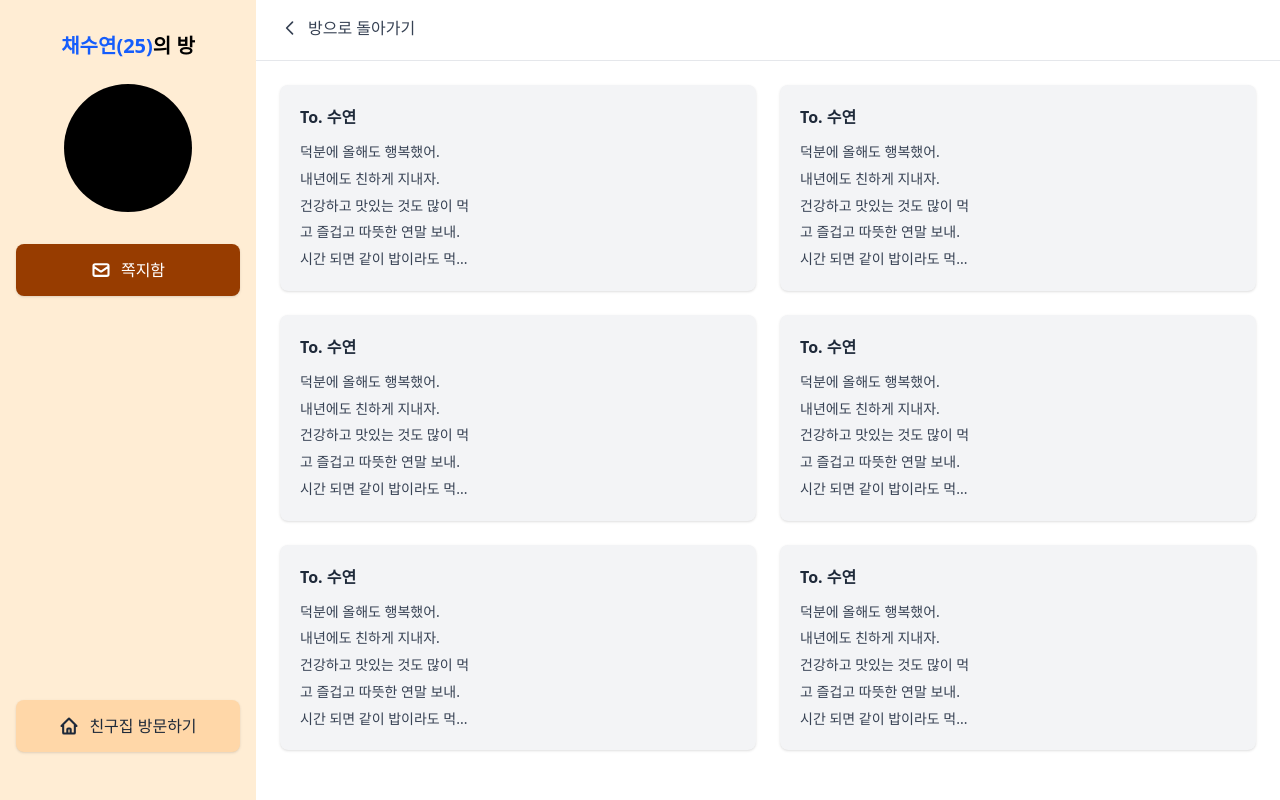
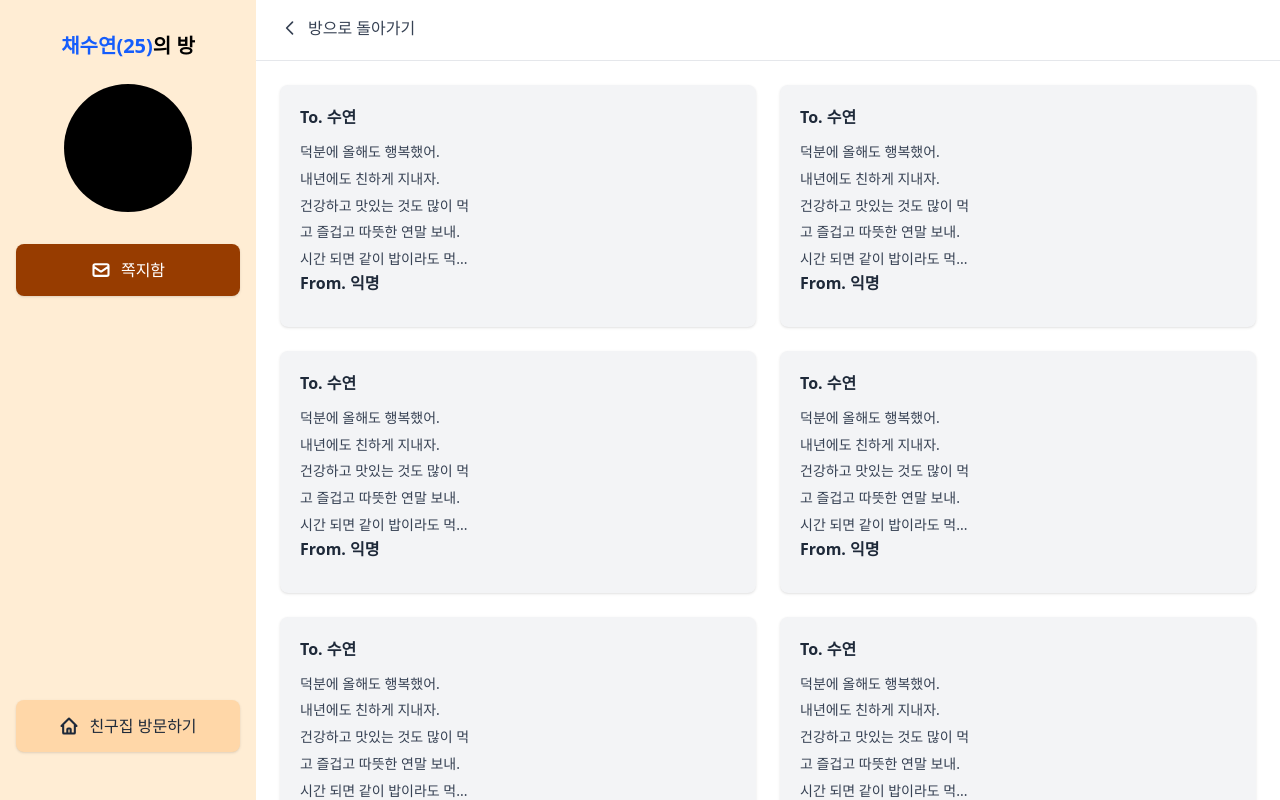
Before and after one commit to gsainfoteam/GISTree, a React app in the folder frontend/: page /msgBox in a window 1280 px wide. Built offline with nearby package versions, Linux system fonts and the light colour scheme; the HTML template or start-up script is replaced by a standard one.

Commit message:
feat: add sender to MsgCard component

```diff
--- a/frontend/src/components/MsgCard.tsx
+++ b/frontend/src/components/MsgCard.tsx
@@ -1,9 +1,10 @@
 interface MsgCardProps {
   recipient: string;
   content: string[];
+  sender: string;
 }
 
-export default function MsgCard({ recipient, content }: MsgCardProps) {
+export default function MsgCard({ recipient, content, sender }: MsgCardProps) {
   return (
     <div className="bg-gray-100 rounded-lg p-5 shadow-sm hover:shadow-md transition-shadow">
       <div className="font-semibold text-gray-800 mb-3">
@@ -14,6 +15,9 @@ export default function MsgCard({ recipient, content }: MsgCardProps) {
           <p key={index}>{line}</p>
         ))}
       </div>
+      <div className="font-semibold text-gray-800 mb-3">
+        From. {sender}
+      </div>
     </div>
   );
 }
--- a/frontend/src/routes/msgBox.tsx
+++ b/frontend/src/routes/msgBox.tsx
@@ -12,7 +12,8 @@ function RouteComponent() {
         '건강하고 맛있는 것도 많이 먹',
         '고 즐겁고 따뜻한 연말 보내.',
         '시간 되면 같이 밥이라도 먹...'
-      ]
+      ],
+      sender: '익명'
     },
     {
       recipient: '수연',
@@ -22,7 +23,8 @@ function RouteComponent() {
         '건강하고 맛있는 것도 많이 먹',
         '고 즐겁고 따뜻한 연말 보내.',
         '시간 되면 같이 밥이라도 먹...'
-      ]
+      ],
+      sender: '익명'
     },
     {
       recipient: '수연',
@@ -32,7 +34,8 @@ function RouteComponent() {
         '건강하고 맛있는 것도 많이 먹',
         '고 즐겁고 따뜻한 연말 보내.',
         '시간 되면 같이 밥이라도 먹...'
-      ]
+      ],
+      sender: '익명'
     },
     {
       recipient: '수연',
@@ -42,7 +45,8 @@ function RouteComponent() {
         '건강하고 맛있는 것도 많이 먹',
         '고 즐겁고 따뜻한 연말 보내.',
         '시간 되면 같이 밥이라도 먹...'
-      ]
+      ],
+      sender: '익명'
     },
     {
       recipient: '수연',
@@ -52,7 +56,8 @@ function RouteComponent() {
         '건강하고 맛있는 것도 많이 먹',
         '고 즐겁고 따뜻한 연말 보내.',
         '시간 되면 같이 밥이라도 먹...'
-      ]
+      ],
+      sender: '익명'
     },
     {
       recipient: '수연',
@@ -62,7 +67,8 @@ function RouteComponent() {
         '건강하고 맛있는 것도 많이 먹',
         '고 즐겁고 따뜻한 연말 보내.',
         '시간 되면 같이 밥이라도 먹...'
-      ]
+      ],
+      sender: '익명'
     }
   ];
 
@@ -100,6 +106,7 @@ function RouteComponent() {
               key={index}
               recipient={message.recipient}
               content={message.content}
+              sender={message.sender}
             />
           ))}
         </div>
```
